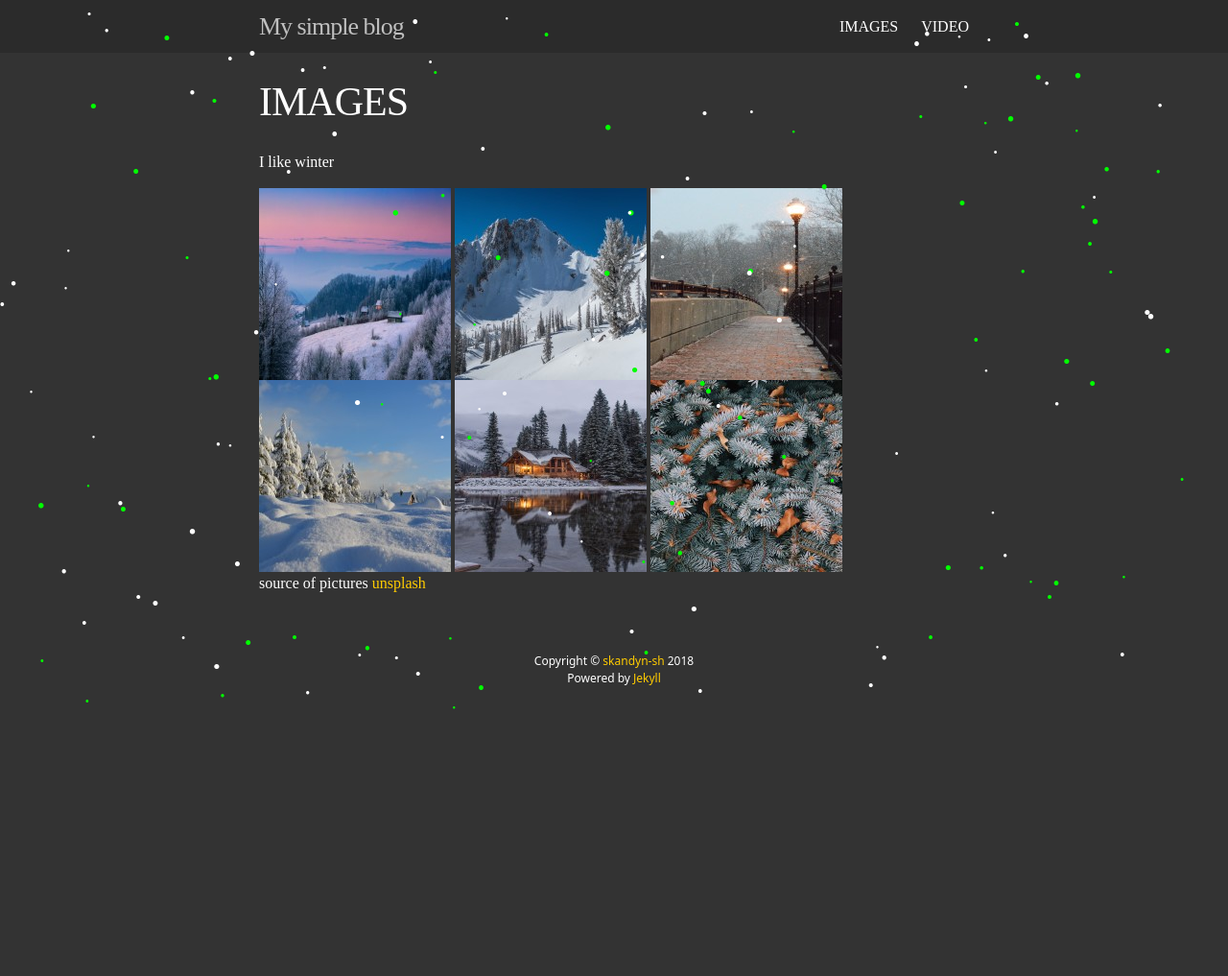
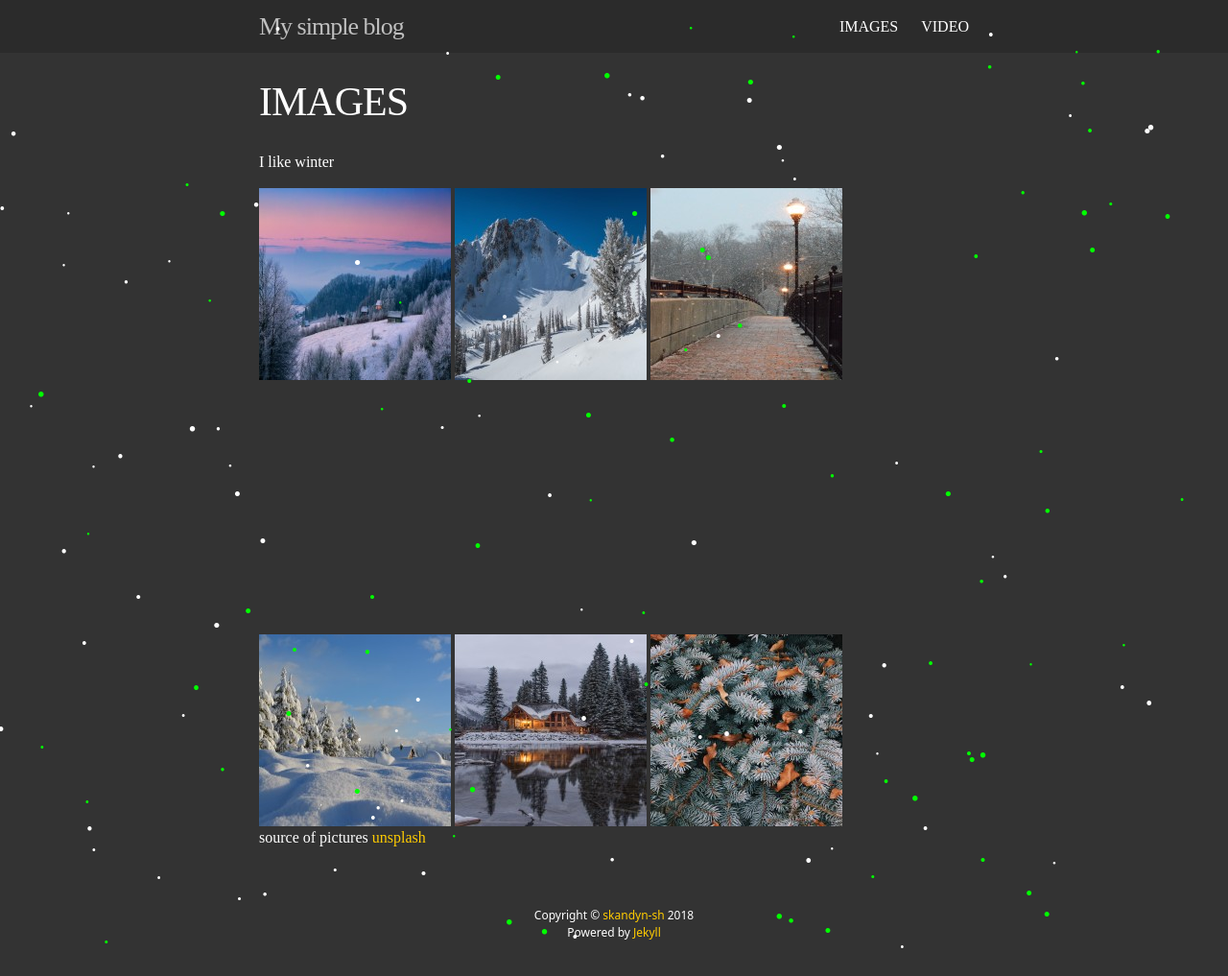
Before and after one commit to skandyn-sh/skandyn-sh.github.io, a Jekyll site: the page built from photos.html, in a window 1280 px wide. Shown: the whole page at 96% size. Built offline with Jekyll 4.4.1, drawn with Linux system fonts in a browser that asks for light colours; nearby versions of some CDN libraries; library files that are not in the unit come from our copies; comment, search, counter and statistics services are not loaded; before the commit the page ends 900 px from its top, so only the background shows below that.

Commit message:
Update photos.html

```diff
--- a/photos.html
+++ b/photos.html
@@ -8,6 +8,7 @@ permalink: /images/
 <a data-fancybox="gallery" href="/img/photos/big_1.jpg"><img src="/img/photos/small_1.jpg"></a>
 <a data-fancybox="gallery" href="/img/photos/big_2.jpg"><img src="/img/photos/small_2.jpg"></a>
 <a data-fancybox="gallery" href="/img/photos/big_3.jpg"><img src="/img/photos/small_3.jpg"></a>
+<p style="padding-bottom: 250px"></p>
 <a data-fancybox="gallery" href="/img/photos/big_4.jpg"><img src="/img/photos/small_4.jpg"></a>
 <a data-fancybox="gallery" href="/img/photos/big_5.jpg"><img src="/img/photos/small_5.jpg"></a>
 <a data-fancybox="gallery" href="/img/photos/big_6.jpg"><img src="/img/photos/small_6.jpg"></a>
```
